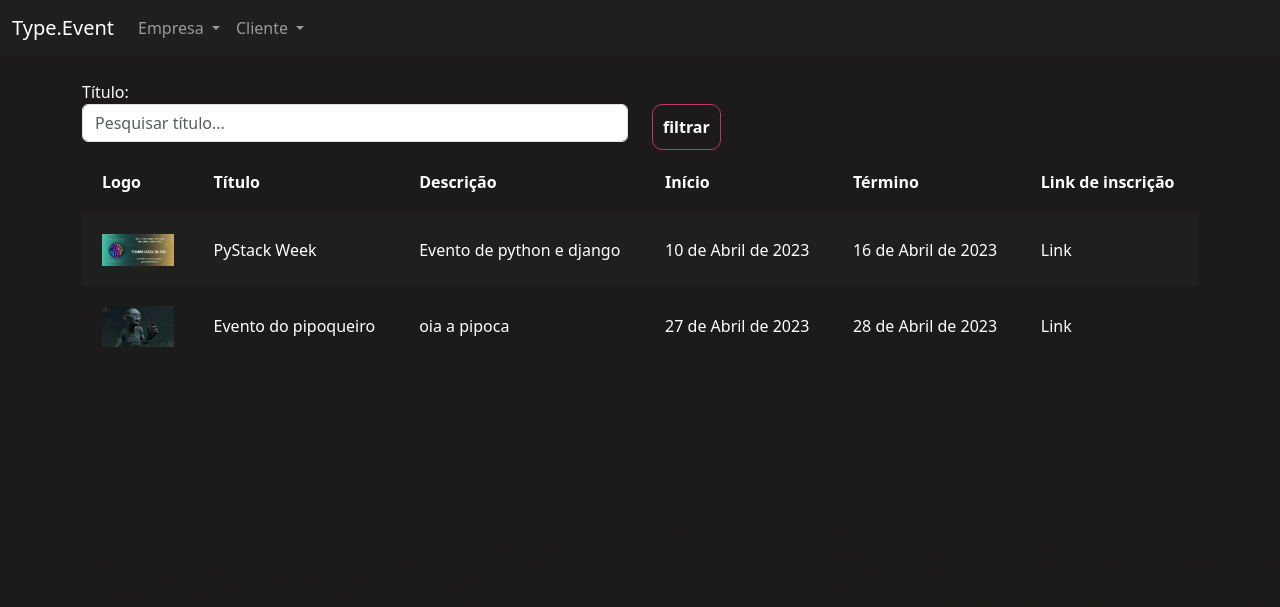
After one commit to TLisrael/Python-PSW-6.0, a Django app: page /eventos/gerenciar_evento/ in a window 1280 px wide. The commit adds this page. Shown: the top 607 px of the page. Run offline with Django 4.2, Linux system fonts and the light colour scheme; a user stored in the database is signed in; data comes from the database, SQL or seed files in the repository; both versions use the stored data as it was after the commit.

Commit message:
Criando filtro de pesquisa

```diff
--- a/eventos/urls.py
+++ b/eventos/urls.py
@@ -3,4 +3,5 @@ from . import views
 
 urlpatterns = [
     path('novo_evento/', views.novo_evento, name="novo_evento"),
+    path('gerenciar_evento/', views.gerenciar_evento, name="gerenciar_evento"),
 ]
--- a/eventos/views.py
+++ b/eventos/views.py
@@ -6,6 +6,7 @@ from django.contrib import messages
 from django.contrib.messages import constants
 
 # Create your views here.
+
 
 @login_required
 def novo_evento(request):
@@ -38,5 +39,17 @@ def novo_evento(request):
         )
 
         evento.save()
-        messages.add_message(request, constants.SUCCESS, 'Evento cadastrado com sucesso')
+        messages.add_message(request, constants.SUCCESS,
+                             'Evento cadastrado com sucesso')
         return redirect(reverse('novo_evento'))
+
+
+def gerenciar_evento(request):
+    if request.method == 'GET':
+        eventos = Evento.objects.filter(criador=request.user)
+        # Filtro
+        nome = request.GET.get('nome')
+        if nome:
+            # Filtrando caso o nome do evento um valor
+            eventos = Evento.objects.filter(nome__contains=nome)
+        return render(request, 'gerenciar_evento.html', {'eventos': eventos})
--- a/templates/bases/base_evento.html
+++ b/templates/bases/base_evento.html
@@ -23,8 +23,8 @@
                         Empresa
                     </a>
                     <ul class="dropdown-menu">
-                        <li><a class="dropdown-item" href="">Criar novo evento</a></li>
-                        <li><a class="dropdown-item" href="">Gerenciar eventos</a></li>
+                        <li><a class="dropdown-item" href="{% url 'novo_evento' %}">Criar novo evento</a></li>
+                        <li><a class="dropdown-item" href="{% url 'gerenciar_evento' %}">Gerenciar eventos</a></li>
                     </ul>
                 </li>
 
@@ -33,7 +33,7 @@
                         Cliente
                     </a>
                     <ul class="dropdown-menu">
-                        <li><a class="dropdown-item" href="">Meus eventos</a></li>
+                        <li><a class="dropdown-item" href="{% url 'gerenciar_evento' %}">Meus eventos</a></li>
                         <li><a class="dropdown-item" href="">Meus certificados</a></li>
                     </ul>
                 </li>
--- /dev/null
+++ b/templates/gerenciar_evento.html
@@ -0,0 +1,52 @@
+{% extends "bases/base_evento.html" %}
+{% load static %}
+
+{% block 'importacoes' %}
+    <link href="{% static 'gerenciar_evento/css/gerenciar_evento.css' %}" rel="stylesheet">
+{% endblock %}
+
+{% block 'conteudo' %}
+    <div class="container">
+        <br>
+        <div class="row">
+            <div class="col-md">
+                <form action="{% url 'gerenciar_evento' %}" method="GET">
+                <label>Título:</label>
+                <input type="text" placeholder="Pesquisar título..." class="form-control" name="nome">
+            </div>
+
+            <div class="col-md">
+                <br>
+                <input type="submit" class="btn-principal" value="filtrar">
+                </form>
+            </div>
+
+        </div>
+        <table>
+            <tr>
+                <th>Logo</th>
+                <th>Título</th>
+                <th>Descrição</th>
+                <th>Início</th>
+                <th>Término</th>
+                <th>Link de inscrição</th>
+            </tr>
+
+            {% for evento in eventos %}
+                <tr class="{% cycle 'linha' 'linha2' %}">
+                <td width="10%"><a href="#"><img width="100%" src="/media/{{evento.logo}}"></a></td>
+                <td>{{evento.nome}}</td>
+                <td>{{evento.descricao}}</td>
+                <td>{{evento.data_inicio}}</td>
+                <td>{{evento.data_termino}}</td>
+                <td>Link</td>
+            </tr>
+            {% endfor %}
+
+        </table>
+
+    </div>
+
+
+
+{% endblock %}
--- /dev/null
+++ b/templates/static/gerenciar_evento/css/gerenciar_evento.css
@@ -0,0 +1,15 @@
+table{
+    width: 100%;
+    padding: 20px;
+}
+
+.linha{
+    height: 40px;
+    background-color: var(--main-color);
+    padding: 20px;
+}
+
+
+td, th{
+    padding: 20px;
+}
--- a/type_event/urls.py
+++ b/type_event/urls.py
@@ -1,9 +1,12 @@
 from django.contrib import admin
 from django.urls import path, include
+from django.conf.urls.static import static
+from django.conf import settings
+
 
 
 urlpatterns = [
     path('admin/', admin.site.urls),
     path('usuarios/', include('usuarios.urls')),
     path('eventos/', include('eventos.urls')),
-]
+] + static(settings.MEDIA_URL, document_root=settings.MEDIA_ROOT)
```
Also changed, not shown: db.sqlite3, media/logos/Captura_de_tela_2023-03-16_150330.png (added), media/logos/c8w9mgdnyjp81.jpg (added).
